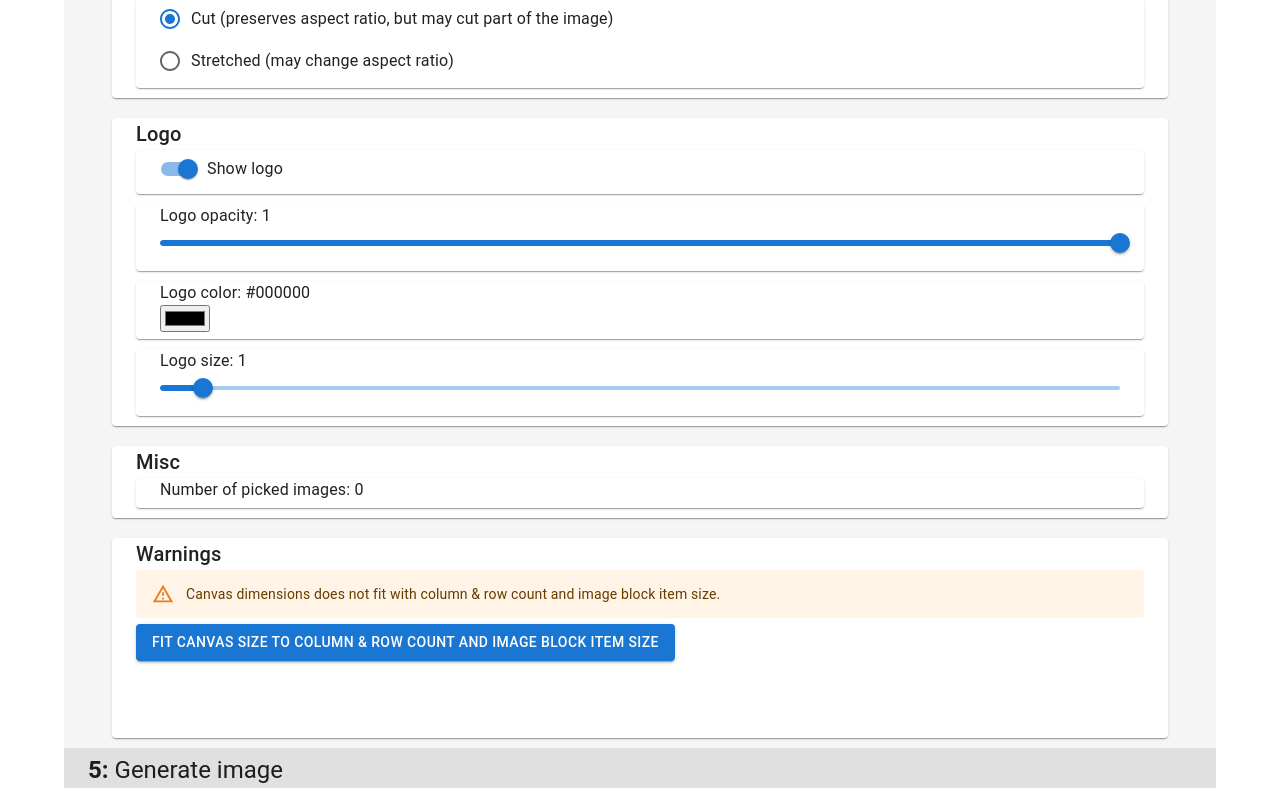
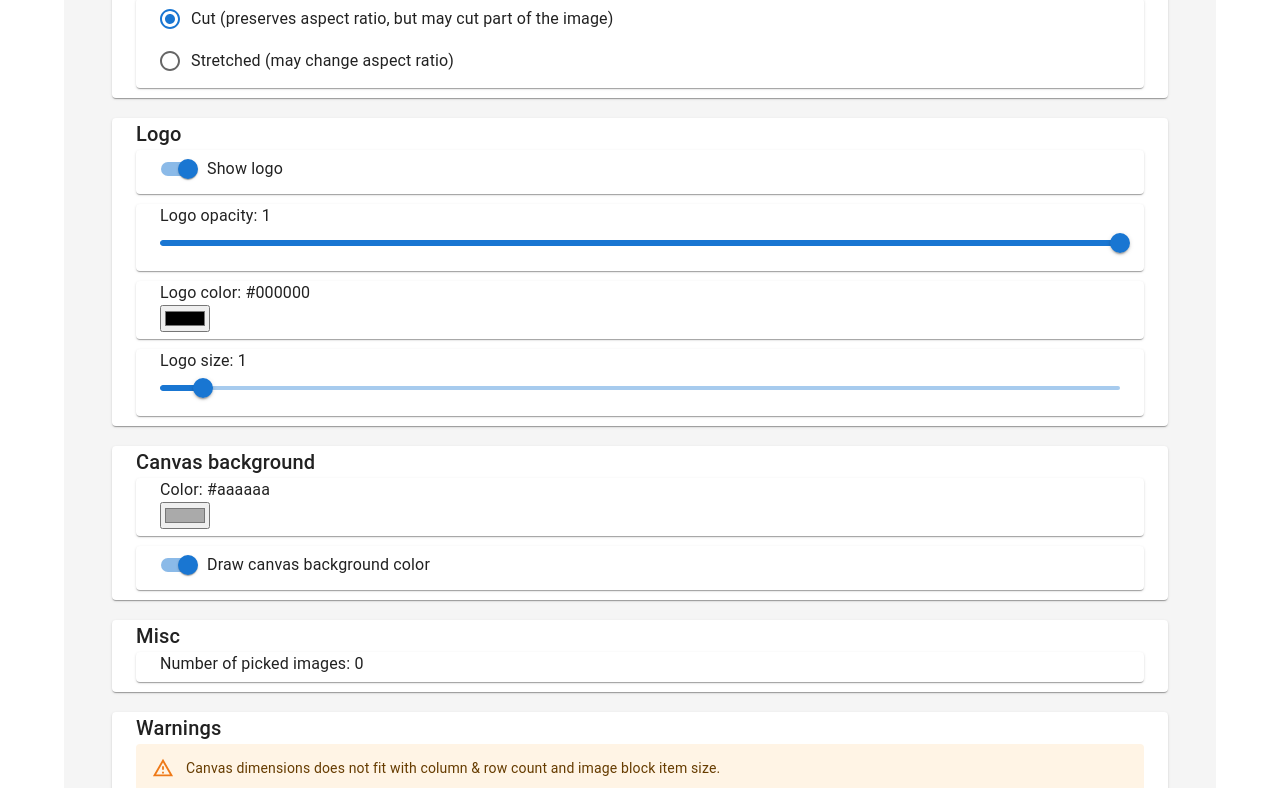
Before and after one commit to agdg-image/thread-image-generator, a React (Create React App) app: page / in a window 1280 px wide. Shown: the part 3424-4212 px from the top of the page. Built offline with nearby package versions, Linux system fonts and the light colour scheme.

Commit message:
background color

```diff
--- a/src/StepBlock_AdjustGeneratedImage.tsx
+++ b/src/StepBlock_AdjustGeneratedImage.tsx
@@ -139,6 +139,10 @@ export function StepBlock_AdjustGeneratedImage(
 
     const [logoSize, setLogoSize] = React.useState(1);
 
+    const [canvasBackgroundColor, setCanvasBackgroundColor] = React.useState("#aaaaaa");
+
+    const [showCanvasBackground, setShowCanvasBackground] = React.useState(true);
+
     React.useEffect(
         () => {
 
@@ -210,6 +214,15 @@ export function StepBlock_AdjustGeneratedImage(
                 if (ctx !== null) {
 
                     ctx.clearRect(0, 0, canvasWidth, canvasHeight);
+
+                    if (showCanvasBackground) {
+                        ctx.save();
+
+                        ctx.fillStyle = canvasBackgroundColor;
+                        ctx.fillRect(0, 0, canvasWidth, canvasHeight);
+
+                        ctx.restore();
+                    }
 
                     const pickedFiles = Array.from(pickedImageBitmaps.keys());
 
@@ -305,7 +318,7 @@ export function StepBlock_AdjustGeneratedImage(
         },
         [
             pickedFiles, pickedImageBitmaps, canvasWidth, canvasHeight, imageBlockItemWidth, imageBlockItemHeight, columnCount, rowCount, cutOrStretched,
-            logoRef, showLogo, logoOpacity, logoColor, belatedLogoSrc, logoSize, canvasRef, setGeneratedImageDataURL,
+            logoRef, showLogo, logoOpacity, logoColor, belatedLogoSrc, logoSize, canvasRef, setGeneratedImageDataURL, canvasBackgroundColor, showCanvasBackground,
         ]
     );
 
@@ -634,6 +647,7 @@ export function StepBlock_AdjustGeneratedImage(
 
                                 <input
                                     type="color"
+                                    value={logoColor}
                                     onChange={(event) => {
 
                                         setLogoColor(event.target.value);
@@ -680,6 +694,67 @@ export function StepBlock_AdjustGeneratedImage(
 
                     </Container>
 
+                </Card>
+
+                <Card
+                    sx={{
+                        marginTop: "20px",
+                    }}
+                >
+                    <Container>
+
+                        <CanvasControlTitle
+                            text="Canvas background"
+                        />
+
+                        <Card
+                            sx={{
+                                marginBottom: "10px",
+                                paddingBottom: "6px",
+                            }}
+                        >
+                            <Container>
+
+                                <Typography>
+                                    Color: {canvasBackgroundColor}
+                                </Typography>
+
+                                <input
+                                    type="color"
+                                    value={canvasBackgroundColor}
+                                    onChange={(event) => {
+
+                                        setCanvasBackgroundColor(event.target.value);
+                                    }}
+                                />
+
+                            </Container>
+                        </Card>
+
+                        <Card
+                            sx={{
+                                marginBottom: "10px",
+                                paddingBottom: "6px",
+                            }}
+                        >
+                            <Container>
+
+                                <FormControlLabel
+                                    label="Draw canvas background color"
+                                    control={
+                                        <Switch
+                                            checked={showCanvasBackground}
+                                            onChange={(event) => {
+
+                                                setShowCanvasBackground(event.target.checked)
+                                            }}
+                                        />
+                                    }
+                                />
+
+                            </Container>
+                        </Card>
+                    </Container>
                 </Card>
 
                 <Card
```
Also changed, not shown: 7 other files (tests, documents, lock files or other folders).
